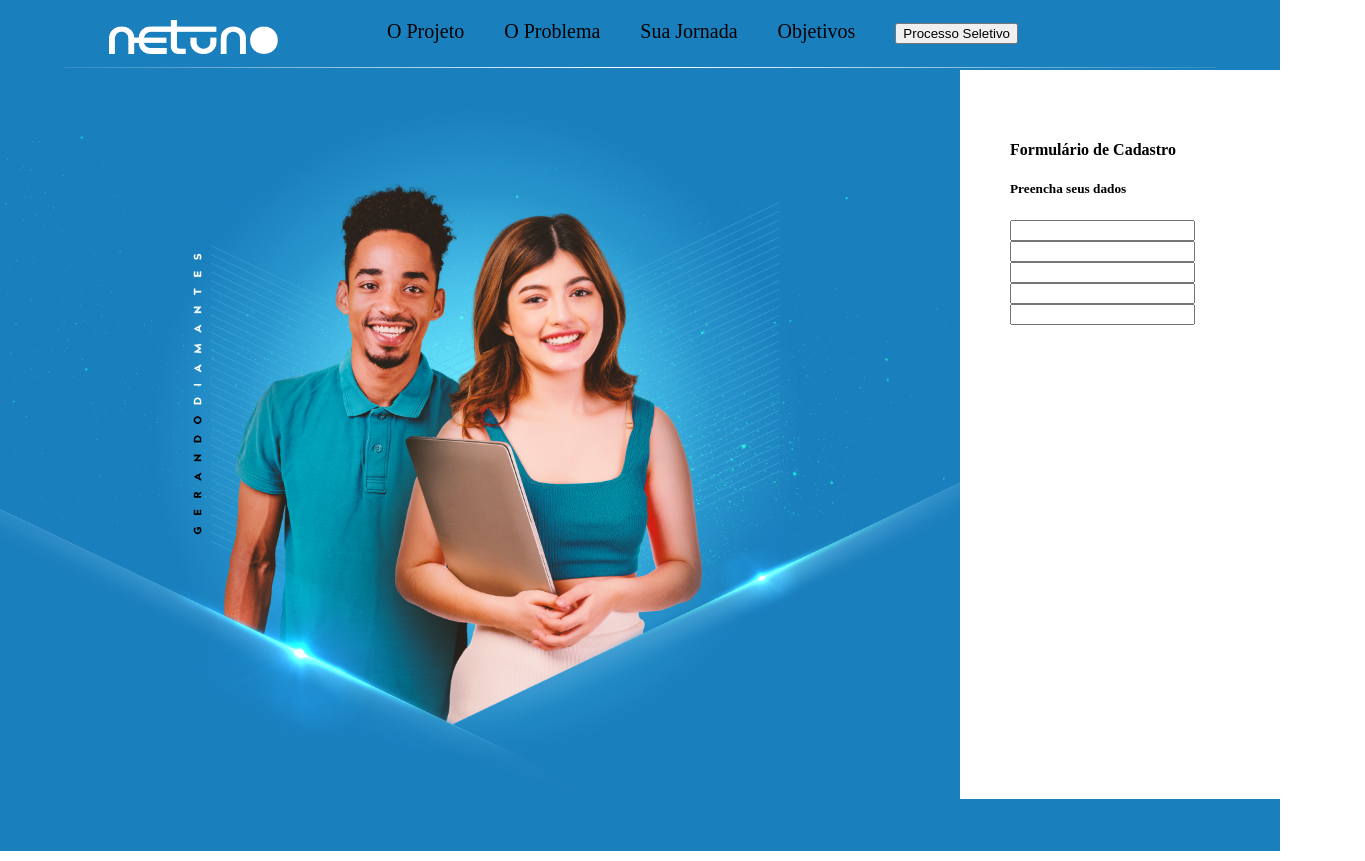
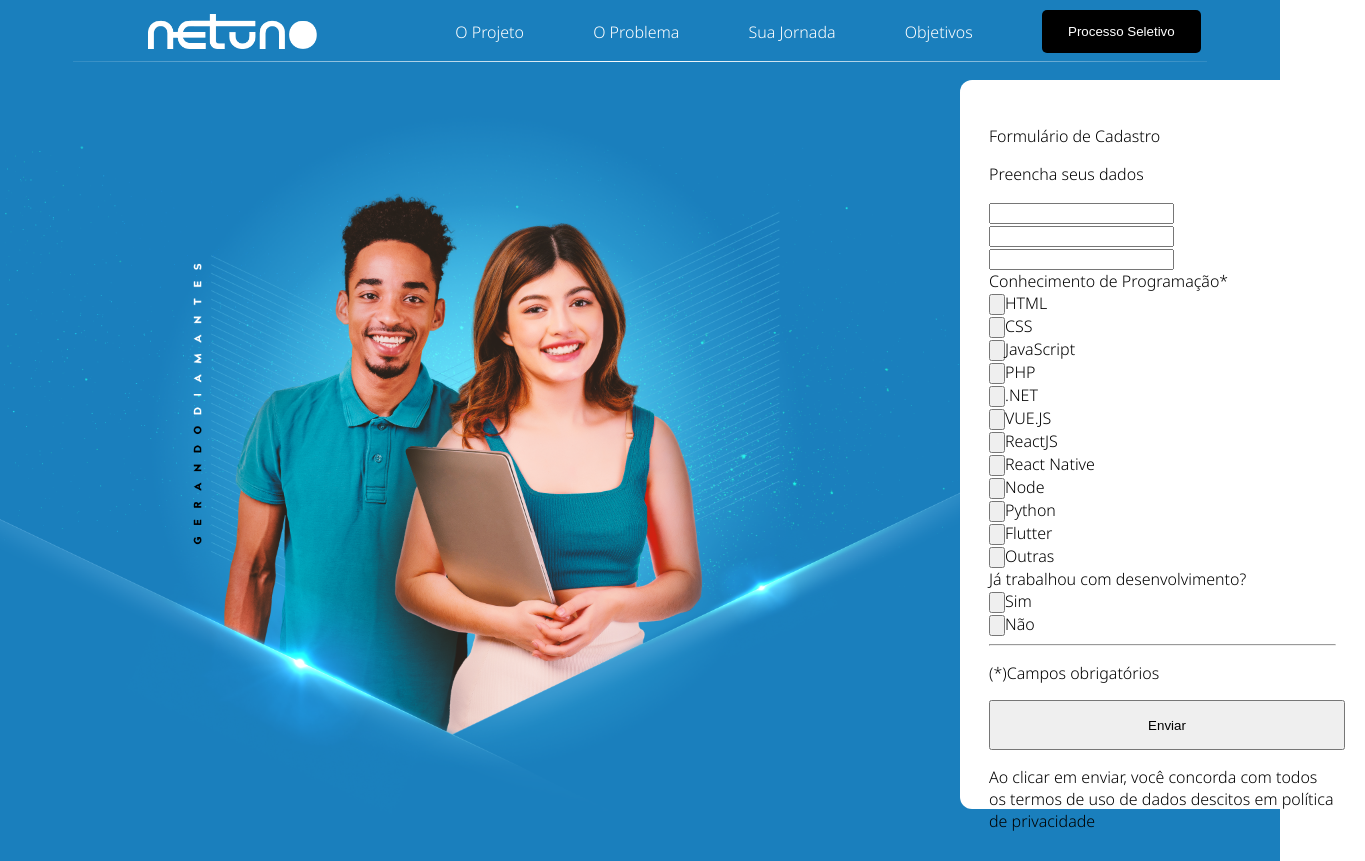
Before and after one commit to andredotexe/Netuno, a plain HTML site: page index.html in a window 1280 px wide. Shown: the whole page, 1365 px wide, since content can reach past the window. Drawn offline with Linux system fonts and the light colour scheme.

Commit message:
correcao do header e melhoria formuluario

```diff
--- a/css/style.css
+++ b/css/style.css
@@ -5,29 +5,51 @@
 html,body {
     margin: 0;
     padding: 0;
+    font-family: 'Noto Sans', sans-serif;
 }
 
-header{
+header {
     width: 100%;
-    height: 70px;
+    height: 80px;
     background: #1a7fbd;
-    position: absolute;
-}
+    padding: 10px;
+  }
 
-ul{
-    text-align: center;
-	margin: 20px 0 0 0;
-	font-size: 1.25em;
-	font-weight: normal;
-}
+  #menu button {
+    width: 159px;
+    height: 43px;
+    background: black;
+    color: white;
+    border: none;
+    border-radius: 5px;
+  }
 
-#menu{
+  #menu ul {
+    list-style-type: none;
+    margin: 0;
+    padding: 0;
     display: flex;
-}
+    justify-content: space-evenly;
+    align-items: center;
+    align-content: center;
+    flex-wrap: nowrap;
+    flex-direction: row;
+  }
 
-#logo{
+  #menu li {
+    font-size: 16px;
+    font-weight: normal;
+  }
+  #menu li a {
+    color: #ffffff;
+    text-decoration: none;
+  }
+
+  #menu img {
+    display: block;
+    margin: 0 auto;
     width: 55%;
-}
+  }
 
 #nav-line {
     width: 90%;
@@ -37,25 +59,30 @@ ul{
     background: linear-gradient(90deg, rgba(255,255,255,0.1)0%, rgb(255,255,255),rgba(255,255,255,0.1));
 }
 
-section{
+#formulariobanner{
     display: flex;
-    position: relative;
+    /*position: relative;*/
     /*left: -190px;*/
-    right: 0;
-    top: 70px;
+    /*right: 0;*/
+    /*top: 70px;*/
     background: #1a7fbd;
-    text-align: center;
 
 }
 
 #banner{
     width: 75%;
-
 }
 
 #formulario{
     background-color: white;
     text-align: left;
-    padding: 50px;
+    padding: 29px;
+    width: 405px;
     height: 729px;
+    border-radius: 12px;
 }
+
+#formulariobanner button{
+  width: 356px;
+  height: 50px;
+}
--- a/index.html
+++ b/index.html
@@ -6,36 +6,60 @@
     <meta name="viewport" content="width=device-width, initial-scale=1.0">
     <title>Projeto Netuno</title>
     <link rel="stylesheet" href="css/style.css">
+    <link rel="preconnect" href="https://fonts.googleapis.com">
+    <link rel="preconnect" href="https://fonts.gstatic.com" crossorigin>
+    <link href="https://fonts.googleapis.com/css2?family=Noto+Sans:wght@100;300&display=swap" rel="stylesheet">
 </head>
     <body>
 
-       <header class="container flex">
-            <nav id="menu">
+       <header>
 
-                <ul><img src="image/logo.png" alt="logo" id="logo"></ul>
-                <ul>O Projeto</ul>
-                <ul>O Problema</ul>
-                <ul>Sua Jornada</ul>
-                <ul>Objetivos</ul>
-                <ul><button>Processo Seletivo</button></ul>
-
-            </nav>
+        <nav id="menu">
+            <ul>
+              <li>
+                <a href="#"><img src="image/logo.png" alt="logo" /></a>
+              </li>
+              <li><a href="#">O Projeto</a></li>
+              <li><a href="#">O Problema</a></li>
+              <li><a href="#">Sua Jornada</a></li>
+              <li><a href="#">Objetivos</a></li>
+              <li><button>Processo Seletivo</button></li>
+            </ul>
+        </nav>
 
             <hr id="nav-line">
        </header>
 
-        <section class="container flex">
+        <section id="formulariobanner">
 
             <img src="image/bannertopo.png" alt="bannertopo" id="banner">
                 <div id="formulario">
                     <form action="">
-                            <h4>Formulário de Cadastro</h4>
-                            <h5>Preencha seus dados</h5>
-                            <input type="text">
-                            <input type="text">
-                            <input type="text">
-                            <input type="text">
-                            <input type="text">
+                            <p>Formulário de Cadastro</p>
+                            <p>Preencha seus dados</p>
+                            <div><input type="text"></div>
+                            <div><input type="email"></div>
+                            <div><input type="text"></div>
+                            <div><label>Conhecimento de Programação*</label></div>
+                            <div><input type="button">HTML</div>
+                            <div><input type="button">CSS</div>
+                            <div><input type="button">JavaScript</div>
+                            <div><input type="button">PHP</div>
+                            <div><input type="button">.NET</div>
+                            <div><input type="button">VUE.JS</div>
+                            <div><input type="button">ReactJS</div>
+                            <div><input type="button">React Native</div>
+                            <div><input type="button">Node</div>
+                            <div><input type="button">Python</div>
+                            <div><input type="button">Flutter</div>
+                            <div><input type="button">Outras</div>
+                            <div><label>Já trabalhou com desenvolvimento?</label></div>
+                            <div><input type="button">Sim</div>
+                            <div><input type="button">Não</div>
+                            <hr>
+                            <p>(*)Campos obrigatórios</p>
+                            <button>Enviar</button>
+                            <p>Ao clicar em enviar, você concorda com todos os termos de uso de dados descitos em política de privacidade</p>
                     </form>
                 </div>
         </section>
```
